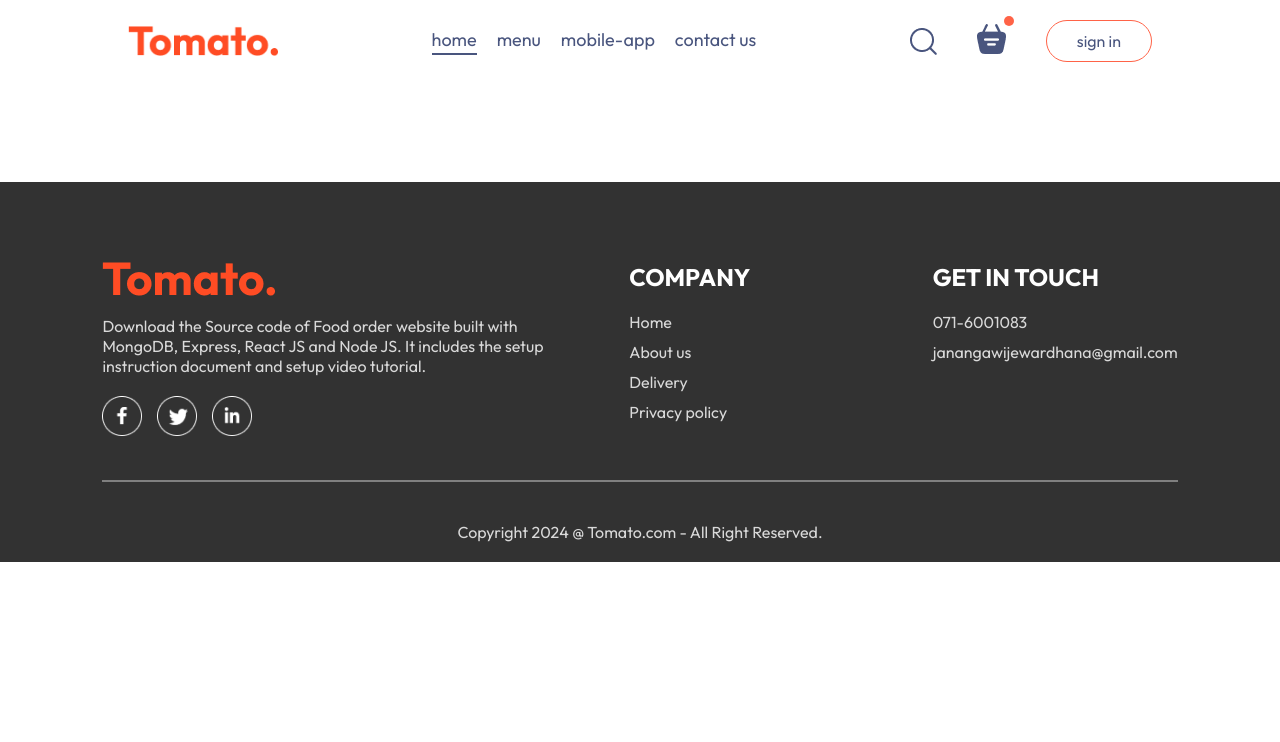
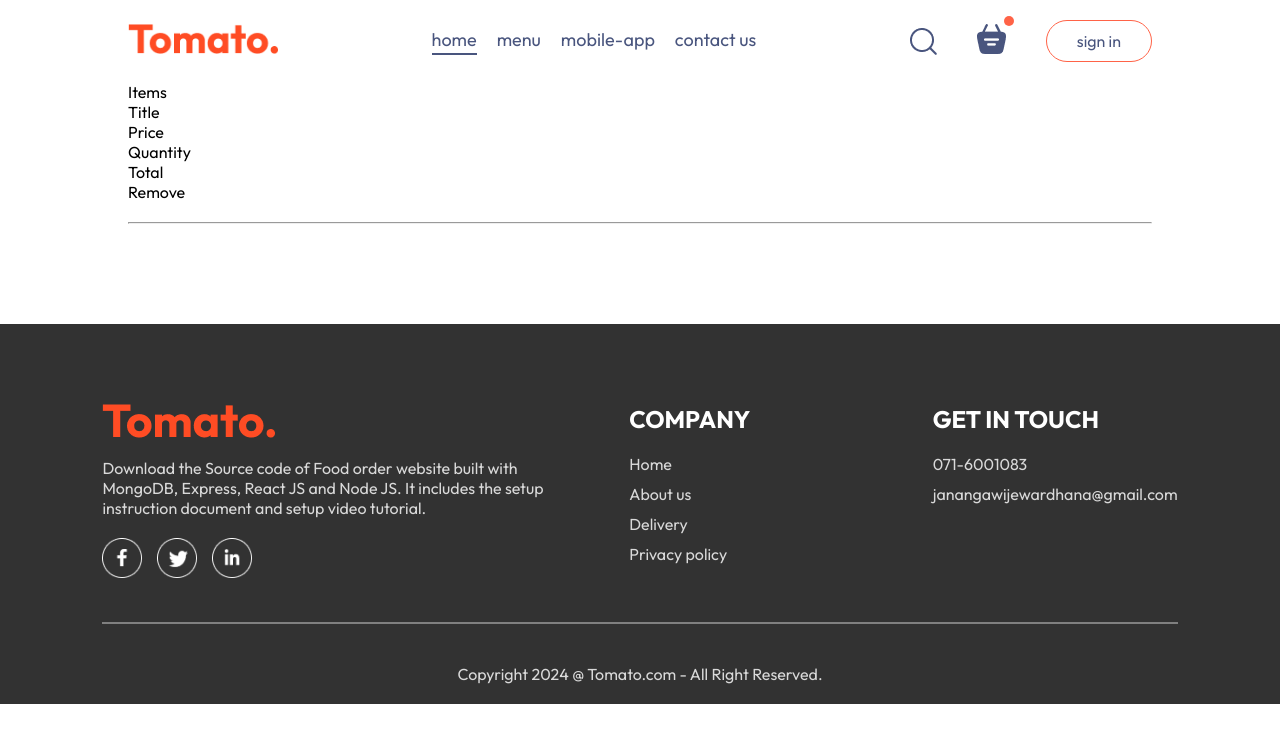
Before and after one commit to kjananga99/Food_Delivery_App, a React (Vite) app in the folder frontend/: page /cart in a window 1280 px wide. Shown: the top 742 px of the page. Built offline with nearby package versions, Linux system fonts and the light colour scheme.

Commit message:
cart.jsx updated

```diff
--- a/frontend/src/components/Navbar/Navbar.jsx
+++ b/frontend/src/components/Navbar/Navbar.jsx
@@ -9,7 +9,7 @@
 
   return (
     <div className='navbar'>
-      <img src={assets.logo} alt="" className="logo" />
+      <Link to={'/'}><img src={assets.logo} alt="" className="logo" /></Link>
       <ul className="navbar-menu">
         <Link to='/' onClick={()=> setMenu("home")} className={menu==="home"?"active":""}>home</Link>
         <a href='#explore-menu' onClick={()=> setMenu("menu")} className={menu==="menu"?"active":""}>menu</a>
@@ -19,7 +19,7 @@
       <div className="navbar-right">
         <img src={assets.search_icon} alt="" />
         <div className="navbar-search-icon">
-            <img src={assets.basket_icon} alt="" />
+            <Link to={'/cart'} ><img src={assets.basket_icon} alt="" /></Link>
             <div className="dot"></div>
         </div>
         <button onClick={()=>setShowLogin(true)} >sign in </button>
--- a/frontend/src/pages/Cart/Cart.jsx
+++ b/frontend/src/pages/Cart/Cart.jsx
@@ -1,10 +1,39 @@
-import React from 'react'
+import React, { useContext } from 'react'
 import './Cart.css'
+import { StoreContext } from '../../context/StoreContext'
 
 const Cart = () => {
+
+    const { cartItems,food_list,removeFromCart} = useContext(StoreContext);
+
   return (
     <div>
-
+      <div className="cart">
+        <div className="cart-items">
+          <div className="cart-items-title">
+            <p>Items</p>
+            <p>Title</p>
+            <p>Price</p>
+            <p>Quantity</p>
+            <p>Total</p>
+            <p>Remove</p>
+          </div>
+          <br />
+          <hr />
+          {food_list.map((item,index)=>{
+            if(cartItems[item._id]>0)
+              {
+                return (
+                  <div className="cart-items-title cart-items-item">
+                    <img src={item.image} alt="" />
+                    <p>{item.name}</p>
+                    <p>price</p>
+                  </div>
+                )
+              }
+          })}
+        </div>
+      </div>
     </div>
   )
 }
```
